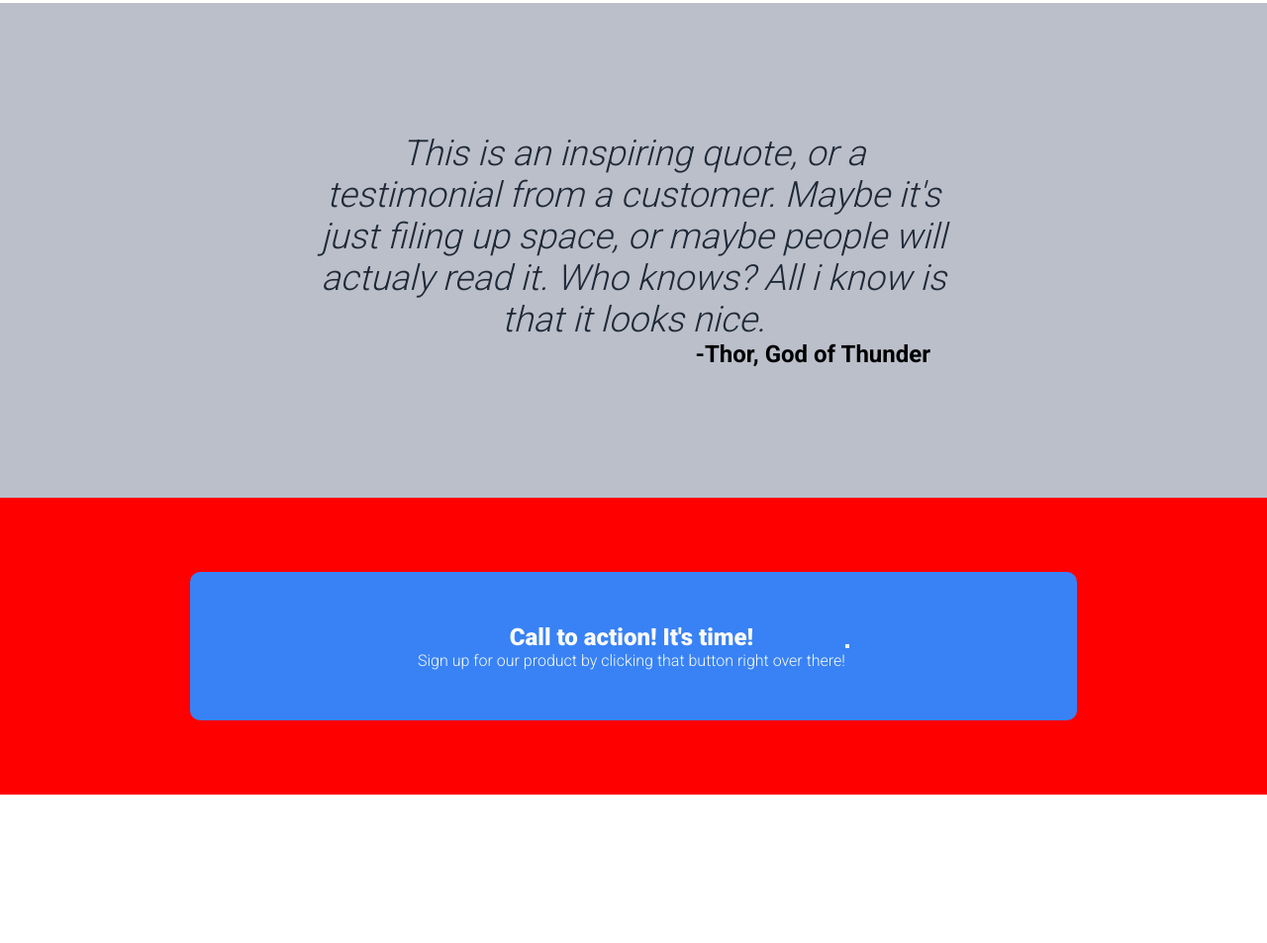
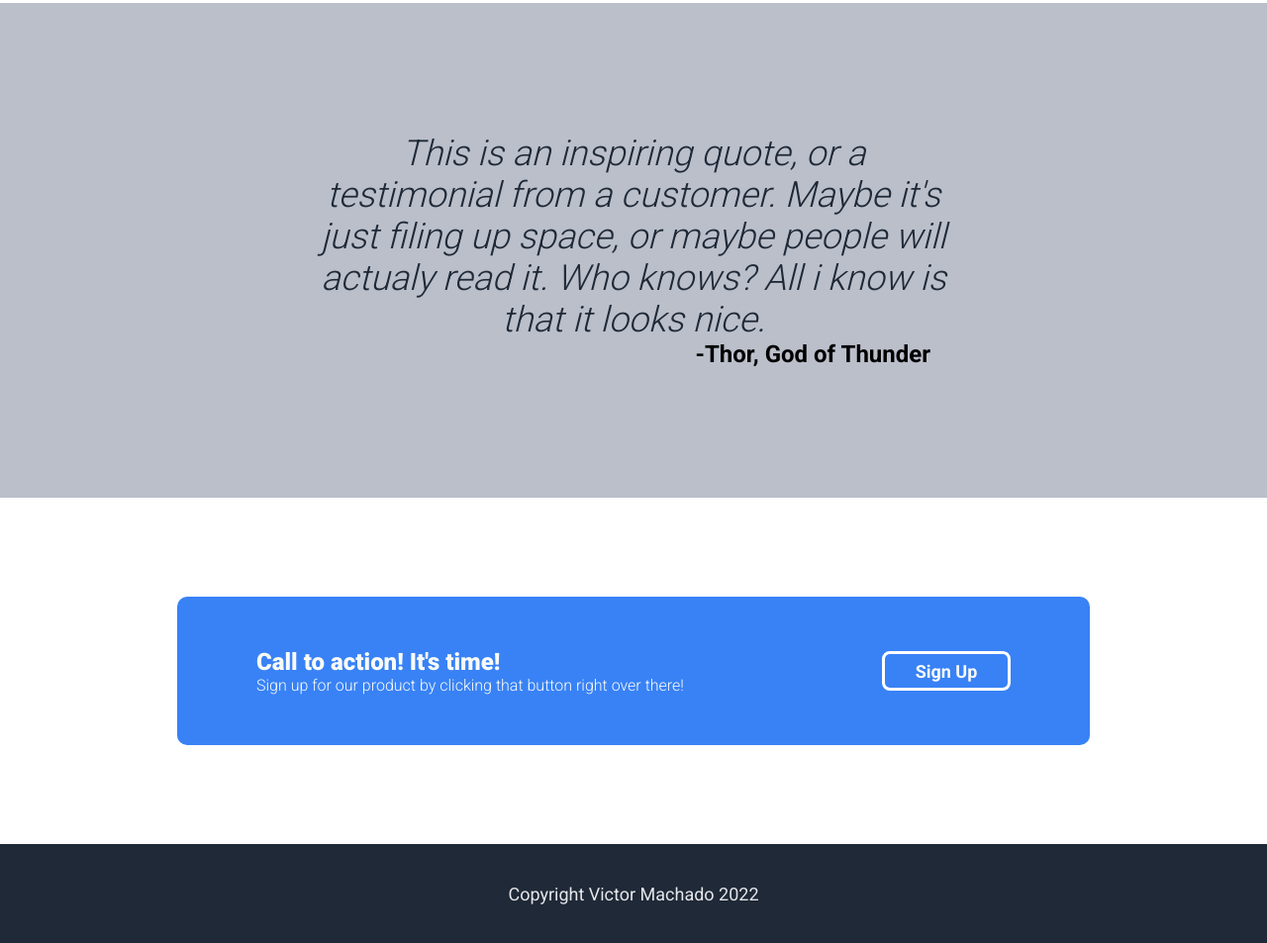
Before and after one commit to victorsmachado/landingPage, a plain HTML site: page index.html in a window 1280 px wide. Shown: the part 1032-1985 px from the top of the page at 99% size. Before the commit the page ends 1835 px from the top, so only its background shows below. Drawn offline with Linux system fonts and the light colour scheme.

Commit message:
final commit

```diff
--- a/index.html
+++ b/index.html
@@ -101,9 +101,15 @@
             Sign up for our product by clicking that button right over there!
           </p>
         </div>
-        <div class="action-button"></div>
-        <button class="button-register-bottom"></button>
+        <div class="action-button">
+          <div>
+            <button class="button-register-bottom">Sign Up</button>
+          </div>
+        </div>
       </div>
     </div>
+    <footer>
+      <p class="footer-text">Copyright Victor Machado 2022</p>
+    </footer>
   </body>
 </html>
--- a/styles.css
+++ b/styles.css
@@ -198,10 +198,9 @@
 }
 
 .action-container {
-  background-color: red;
   display: flex;
   width: 100%;
-  height: 300px;
+  height: 350px;
   justify-content: center;
   align-items: center;
 }
@@ -210,12 +209,17 @@
   border-radius: 10px;
   background-color: #3882f6;
   text-align: center;
-  height: 50%;
-  width: 70%;
+  height: 43%;
+  width: 72%;
   display: flex;
   justify-content: center;
   align-items: center;
   flex-direction: row;
+  gap: 200px;
+}
+
+.action-text {
+  text-align: left;
 }
 
 .action-title {
@@ -231,18 +235,37 @@
   font-weight: 300;
 }
 
-.action-button .button-register-bottom {
-  border-solid: 2px;
+.action-button {
+  display: flex;
+  align-items: center;
+  justify-content: center;
+  height: 100%;
+}
+
+.button-register-bottom {
+  border: solid;
   border-color: white;
   background-color: #3882f6;
-  align-self: flex-start;
+  align-self: flex-end;
   width: 130px;
   height: 40px;
-  margin-bottom: 20px;
-  margin-top: 10px;
   border-radius: 8px;
   color: #f9faf8;
   font-size: 18px;
   font-weight: 700;
-  border: none;
 }
+
+footer {
+  background-color: #1f2937;
+  width: 100%;
+  height: 100px;
+  text-align: center;
+  display: flex;
+  justify-content: center;
+  align-items: center;
+}
+
+.footer-text {
+  font-size: 18px;
+  color: #e5e7eb;
+}
```
